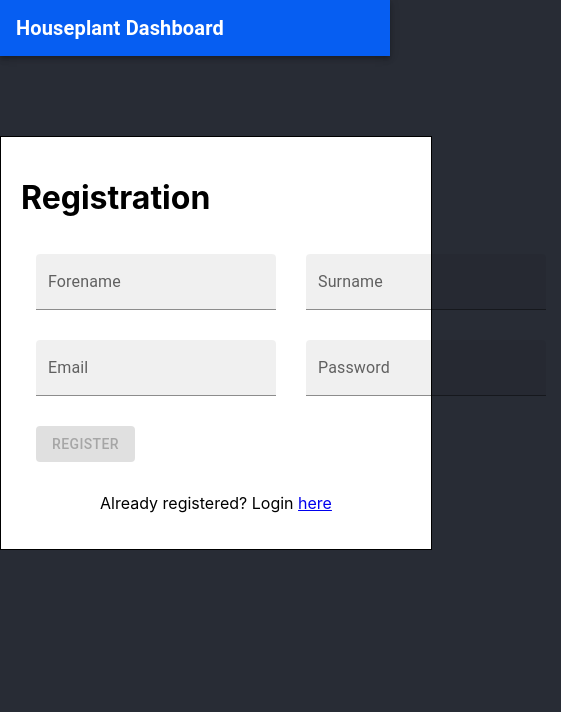
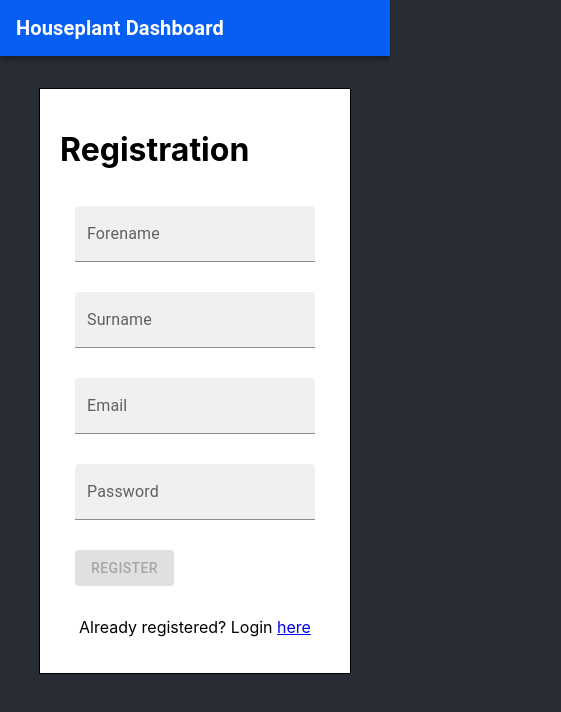
Before and after one commit to glen-sharp/house-plant-hub-ui, a React (Create React App) app: page /register in a window 390 px wide. Shown: the top 712 px of the page, 561 px wide, since content can reach past the window. Built offline with nearby package versions, Linux system fonts and the light colour scheme; no server answers.

Commit message:
feat: made app mobile responsive

```diff
--- a/src/Login/Login.css
+++ b/src/Login/Login.css
@@ -12,7 +12,7 @@
   width: 100%;
   max-width: fit-content;
   border: 0.1px solid black;
-  margin-top: 5rem;
+  margin-top: 2rem;
   padding: 20px;
 }
 
@@ -27,6 +27,12 @@
   display: flex;
 }
 
+@media (max-width: 600px) {
+  .email-password-wrapper {
+      display: block;
+  }
+}
+
 .register-link-wrapper {
   flex-direction: row;
   display: flex;
--- a/src/PlantDashboard/PlantDashboard.css
+++ b/src/PlantDashboard/PlantDashboard.css
@@ -5,6 +5,13 @@
     width: fit-content;
     height: auto;
     background-color: #282C35;
+    margin-top: 1rem;
+}
+
+@media (max-width: 1000px) {
+    .gauge-wrapper {
+        display: block;
+    }
 }
 
 .Button {
--- a/src/Register/Register.css
+++ b/src/Register/Register.css
@@ -6,7 +6,7 @@
   margin-left: auto;
   margin-right: auto;
   border: 0.1px solid black;
-  margin-top: 5rem;
+  margin-top: 2rem;
   padding: 20px;
 }
 
@@ -17,6 +17,12 @@
 .name-wrapper {
   flex-direction: row;
   display: flex;
+}
+
+@media (max-width: 600px) {
+  .name-wrapper {
+      display: block;
+  }
 }
 
 .email-password-wrapper {
```
Also changed, not shown: public/manifest.json.
